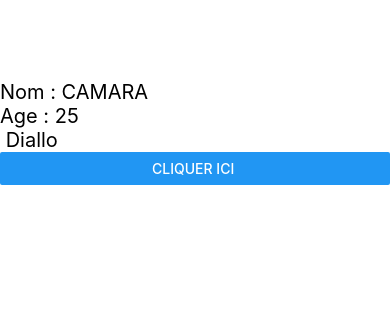
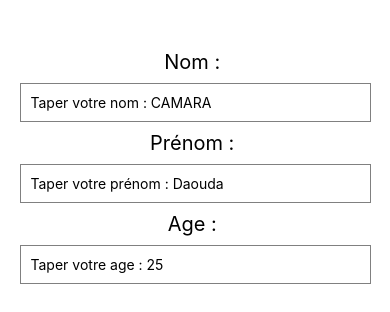
Before and after one commit to camara92/Atlas, a React Native app: screen / in a window 390 px wide. Shown: the top 312 px of the page. Built offline with nearby package versions, Linux system fonts and the light colour scheme.

Commit message:
placeholder, textinput et affichage instantané

```diff
--- a/App.js
+++ b/App.js
@@ -1,50 +1,61 @@
 import React, {useState} from "react";
-import { View, Text, StyleSheet, Button } from "react-native";
+import { View, Text, StyleSheet, Button, TextInput, placeholder } from "react-native";
+
 //const name= "Daouda";
 // accessibilityLabel="Learn more about this purple button" : personne non voyant
 // event avec btn
 // input en react native
 // et propriétés : placeholder, length, max, min
+   {/* <TextInput style={styles.textInput} value={text}
+      onChangeText={text=> setText(text)} /> */}
 export default function App(){
 
-    const obj = {
-      name: "CAMARA",
-      age: 25
-    }
-    const [info,setInfo ]= useState(obj);
-    const handlePress =()=>{
-      setInfo({
-        name:"Daouda", age: 27
-      });
-
-    }
-    const [name, setName] =useState("Diallo");
+  const [name, setName] = useState();
+  const [prenom, setPrenom] = useState();
+  const [age, setAge] = useState();
    return(
     <View style={styles.wrapper}>
-      <Text style={styles.textFS20}>Nom : {info.name}  </Text>
-      <Text style={styles.textFS20}>Age : {info.age} </Text>
-      <Text style={styles.textFS20}> { name} </Text>
-      {/* <Button title="Cliquer ici " onPress={handlePress}/ > */}
 
-      <Button title="Cliquer ici " onPress={ ()=> setInfo({
-        name:"KingLife", age:25
-
-      })}/ >
+   <Text style={styles.text}>Nom : {name}</Text>
+   <TextInput placeholder="Taper votre nom : CAMARA " style={styles.textInput}
+      onChangeText={val=> setName (val)} />
+      {/* prenom */}
+      <Text style={styles.text}>Prénom : {prenom}</Text>
+   <TextInput placeholder="Taper votre prénom : Daouda " style={styles.textInput}
+      onChangeText={valPre=> setPrenom (valPre)} />
+      {/* age  */}
+      <Text style={styles.text}>Age : {age}</Text>
+   <TextInput placeholder="Taper votre age : 25 " style={styles.textInput}
+      onChangeText={val=> setAge (val)} />
 
     </View>
-   )
+   );
 
-  };
+  }
 
 
   const styles = StyleSheet.create({
     wrapper: {
-      marginTop:80, flexDirection: "column"
+      marginTop:50,
+      // backgroundColor: "red",
+      alignItems: "center",
+      height: 200
     },
     textOne: {fontFamily:"Cochin"},
     textTwo: {fontFamily:"Arial", fontWeight: "bold", color: "white"},
     textThree: {fontFamily:"Times New Roman", color: "red"},
     view1: {backgroundColor: "green"},
     view2: {backgroundColor: "blue"},
-    textFS20: {fontSize: 20}
+    textFS20: {fontSize: 20},
+    textInput: {
+      height:40,
+      borderColor:"grey" ,
+      borderWidth:1,
+      padding: 10,
+      margin:9,
+  width:"90%"
+    }, text:{
+      fontSize: 20,
+
+    }
   })
```
Also changed, not shown: archives_codes.js (+61 -0 lines).
